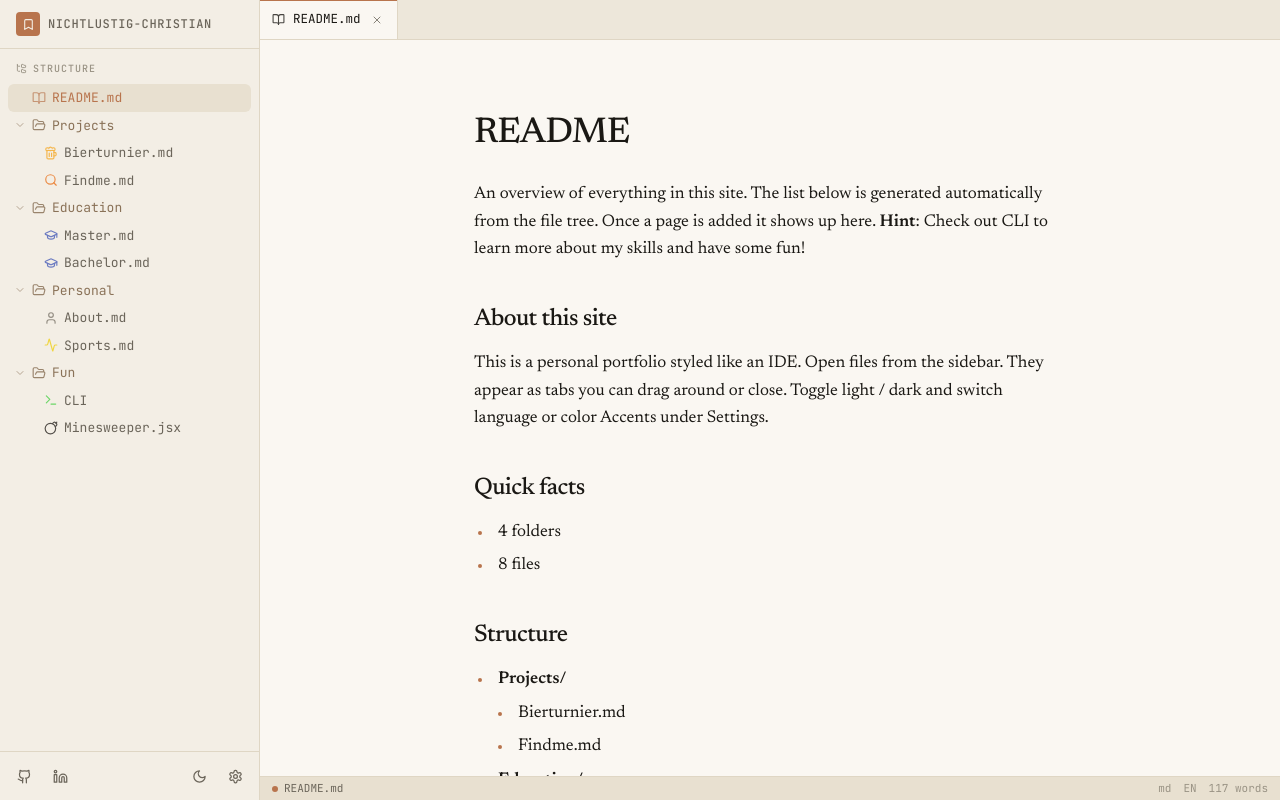
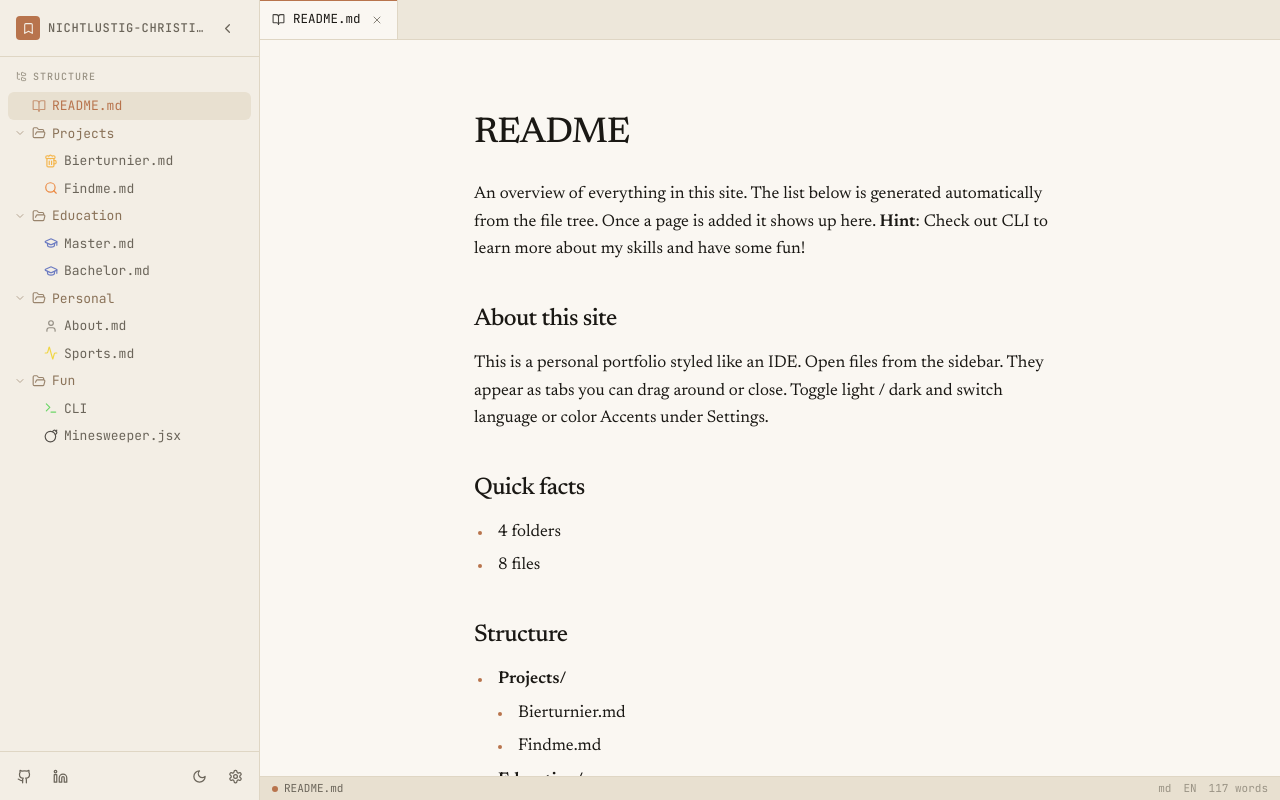
Before and after one commit to Chr1stian-Th/portfolio_website, a React (Vite) app: page / in a window 1280 px wide. Built offline with nearby package versions, Linux system fonts and the light colour scheme.

Commit message:
collapsing sidebar implemented

```diff
--- a/src/App.jsx
+++ b/src/App.jsx
@@ -44,7 +44,8 @@ export default function App() {
   const [expanded,     setExpanded]     = useState(
     new Set(folders.map((f) => f.id)),
   );
-  const [showSettings, setShowSettings] = useState(false);
+  const [showSettings,  setShowSettings]  = useState(false);
+  const [sidebarOpen,   setSidebarOpen]   = useState(true);
 
   const t = i18n[lang];
 
@@ -117,6 +118,8 @@ export default function App() {
         theme={theme}
         setTheme={setTheme}
         t={t}
+        sidebarOpen={sidebarOpen}
+        onToggleSidebar={() => setSidebarOpen((v) => !v)}
       />
 
       <div className="flex flex-1 flex-col overflow-hidden">
--- a/src/components/Sidebar.jsx
+++ b/src/components/Sidebar.jsx
@@ -9,7 +9,7 @@ import React from 'react';
 import {
   Sparkles, Github, Linkedin, Sun, Moon,
   Settings as SettingsIcon, FolderTree,
-  Bookmark,
+  Bookmark, ChevronLeft, ChevronRight,
 } from 'lucide-react';
 import TreeNode from './TreeNode.jsx';
 
@@ -22,36 +22,61 @@ const LINKEDIN_URL = 'https://www.linkedin.com/in/christian-thimm-190397341/';
 export default function Sidebar({
   tree, lang, expanded, toggleFolder, openFile, activeId,
   onSettings, theme, setTheme, t,
+  sidebarOpen, onToggleSidebar,
 }) {
   return (
     <aside
-      className="flex h-full shrink-0 flex-col border-r"
+      className="flex h-full shrink-0 flex-col border-r overflow-hidden"
       style={{
-        width: 260,
+        width: sidebarOpen ? 260 : 48,
+        transition: 'width 200ms ease',
         backgroundColor: 'var(--sidebar-bg)',
         borderColor: 'var(--border)',
       }}
     >
       {/* Header / brand mark */}
       <div
-        className="flex items-center gap-2 border-b px-4 py-3"
-        style={{ borderColor: 'var(--border)' }}
+        className="flex items-center border-b py-3 shrink-0"
+        style={{
+          borderColor: 'var(--border)',
+          padding: sidebarOpen ? '12px 16px' : '8px',
+          justifyContent: sidebarOpen ? undefined : 'center',
+        }}
+      >
+        {/* Brand — fades out while collapsing */}
+        <div
+          className="flex items-center gap-2 flex-1 overflow-hidden cursor-pointer"
+          onClick={onToggleSidebar}
+          style={{
+            opacity: sidebarOpen ? 1 : 0,
+            transition: 'opacity 120ms ease',
+            pointerEvents: sidebarOpen ? undefined : 'none',
+          }}
         >
           <div
-          className="flex h-6 w-6 items-center justify-center rounded"
+            className="flex h-6 w-6 shrink-0 items-center justify-center rounded"
             style={{ backgroundColor: 'var(--accent)' }}
           >
             <Bookmark size={13} style={{ color: 'var(--sidebar-bg)' }} />
           </div>
           <div
-          className="text-[12px] font-medium uppercase tracking-wider"
+            className="text-[12px] font-medium uppercase tracking-wider truncate"
             style={{ color: 'var(--fg-muted)', fontFamily: 'var(--font-mono)' }}
           >
             {t.portfolio}
           </div>
         </div>
 
-      {/* File tree */}
+        {/* Toggle button */}
+        <SidebarButton
+          onClick={onToggleSidebar}
+          icon={sidebarOpen ? ChevronLeft : ChevronRight}
+          label={sidebarOpen ? 'Collapse sidebar' : 'Expand sidebar'}
+        />
+      </div>
+
+      {/* File tree — hidden when collapsed */}
+      {sidebarOpen && (
         <div className="flex-1 overflow-y-auto px-2 py-3">
           <div
             className="mb-2 flex items-center gap-1.5 px-2 text-[10px] font-medium uppercase tracking-widest"
@@ -74,15 +99,25 @@ export default function Sidebar({
             />
           ))}
         </div>
+      )}
 
       {/* Bottom action bar */}
       <div
-        className="flex items-center gap-1 border-t px-2 py-2"
-        style={{ borderColor: 'var(--border)' }}
+        className="border-t shrink-0"
+        style={{
+          borderColor: 'var(--border)',
+          display: 'flex',
+          flexDirection: sidebarOpen ? 'row' : 'column',
+          alignItems: 'center',
+          justifyContent: sidebarOpen ? 'flex-start' : 'center',
+          padding: sidebarOpen ? '8px' : '8px 8px',
+          gap: '4px',
+          transition: 'flex-direction 200ms ease',
+        }}
       >
         <SidebarButton href={GITHUB_URL}   icon={Github}   label={t.githubTip}   />
         <SidebarButton href={LINKEDIN_URL} icon={Linkedin} label={t.linkedinTip} />
-        <div className="ml-auto flex items-center gap-1">
+        <div style={{ marginLeft: sidebarOpen ? 'auto' : undefined, display: 'flex', flexDirection: sidebarOpen ? 'row' : 'column', gap: '4px' }}>
           <SidebarButton
             onClick={() => setTheme(theme === 'dark' ? 'light' : 'dark')}
             icon={theme === 'dark' ? Sun : Moon}
```
Lines whose indentation alone changed are shown as unchanged.
